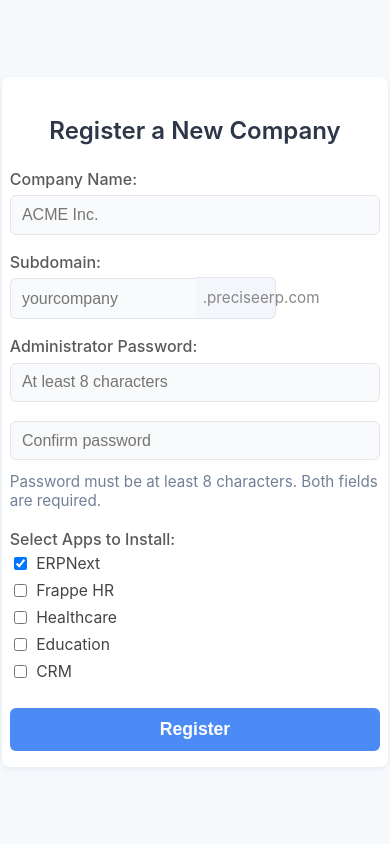
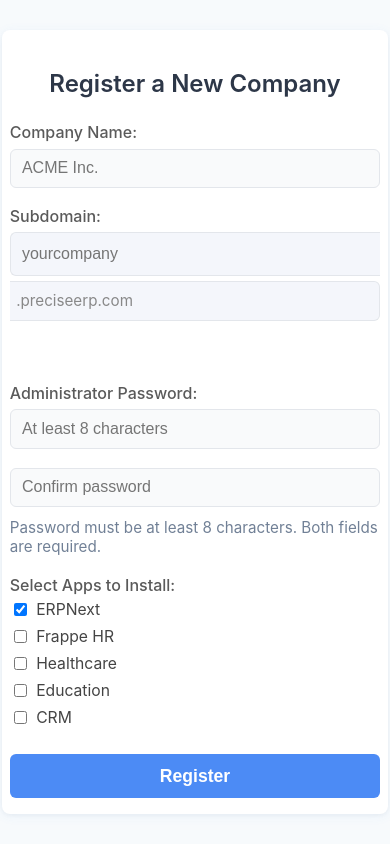
Before and after one commit to tahercoolguy/erpnext_saas, a Django app: page / in a window 390 px wide. Run offline with Django 4.2, Linux system fonts and the light colour scheme.

Commit message:
Refine registration form styles in HTML template; adjust alignment, padding, and dimensions for input fields to enhance visual consistency and user experience.

```diff
--- a/django/provisioning_app/templates/register.html
+++ b/django/provisioning_app/templates/register.html
@@ -55,7 +55,7 @@
     }
     .frappe-input-row {
       display: flex;
-      align-items: stretch;
+      align-items: center;
       margin-bottom: 1.1rem;
       gap: 0;
     }
@@ -63,6 +63,9 @@
       border-radius: 6px 0 0 6px;
       border-right: none;
       margin-bottom: 0;
+      background: #f4f6fb;
+      height: 44px;
+      font-size: 1rem;
     }
     .domain-suffix {
       display: flex;
@@ -70,23 +73,25 @@
       font-size: 1rem;
       color: #888;
       background: #f4f6fb;
-      padding: 0 0.9rem;
+      padding: 0 1rem;
       border-radius: 0 6px 6px 0;
       border: 1.5px solid #e3e6eb;
       border-left: none;
       min-width: 120px;
-      height: 42px;
+      height: 44px;
       box-sizing: border-box;
+      margin-right: 0.5rem;
     }
     .domain-availability {
-      margin-left: 0.7rem;
       font-size: 0.98rem;
       font-weight: 500;
-      padding: 0.2rem 0.7rem;
+      padding: 0 1.1rem;
       border-radius: 5px;
       display: flex;
       align-items: center;
-      height: 42px;
+      height: 44px;
+      box-sizing: border-box;
+      margin-left: 0;
     }
     .domain-available {
       background: #e6f9e6;
@@ -175,6 +180,15 @@
         min-width: 80px;
         font-size: 0.95rem;
         padding: 0 0.4rem;
+        height: 40px;
+      }
+      .frappe-input-row {
+        flex-direction: column;
+        align-items: stretch;
+        gap: 0.3rem;
+      }
+      .domain-suffix {
+        margin-right: 0;
       }
       .frappe-apps-section {
         grid-template-columns: 1fr;
```
